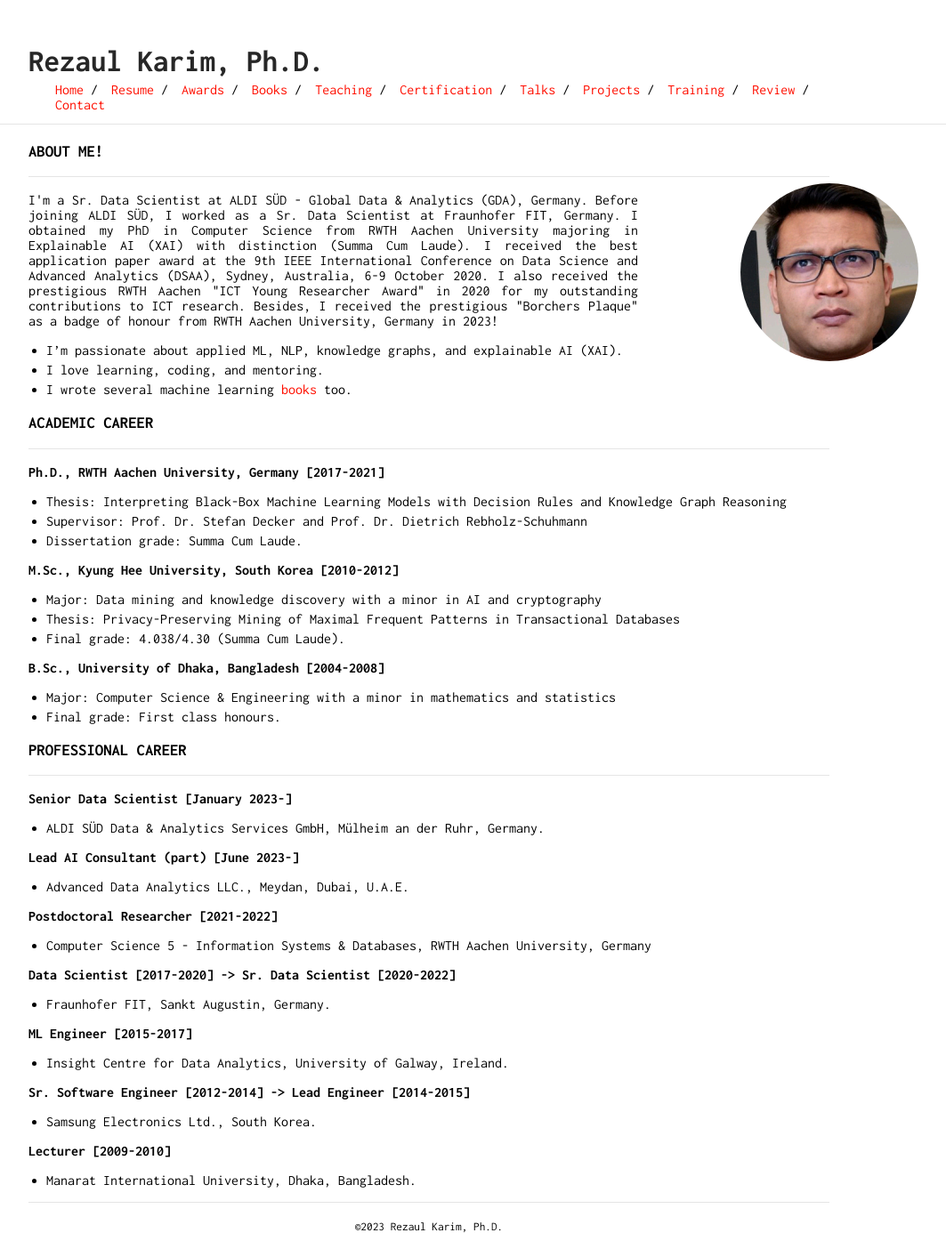
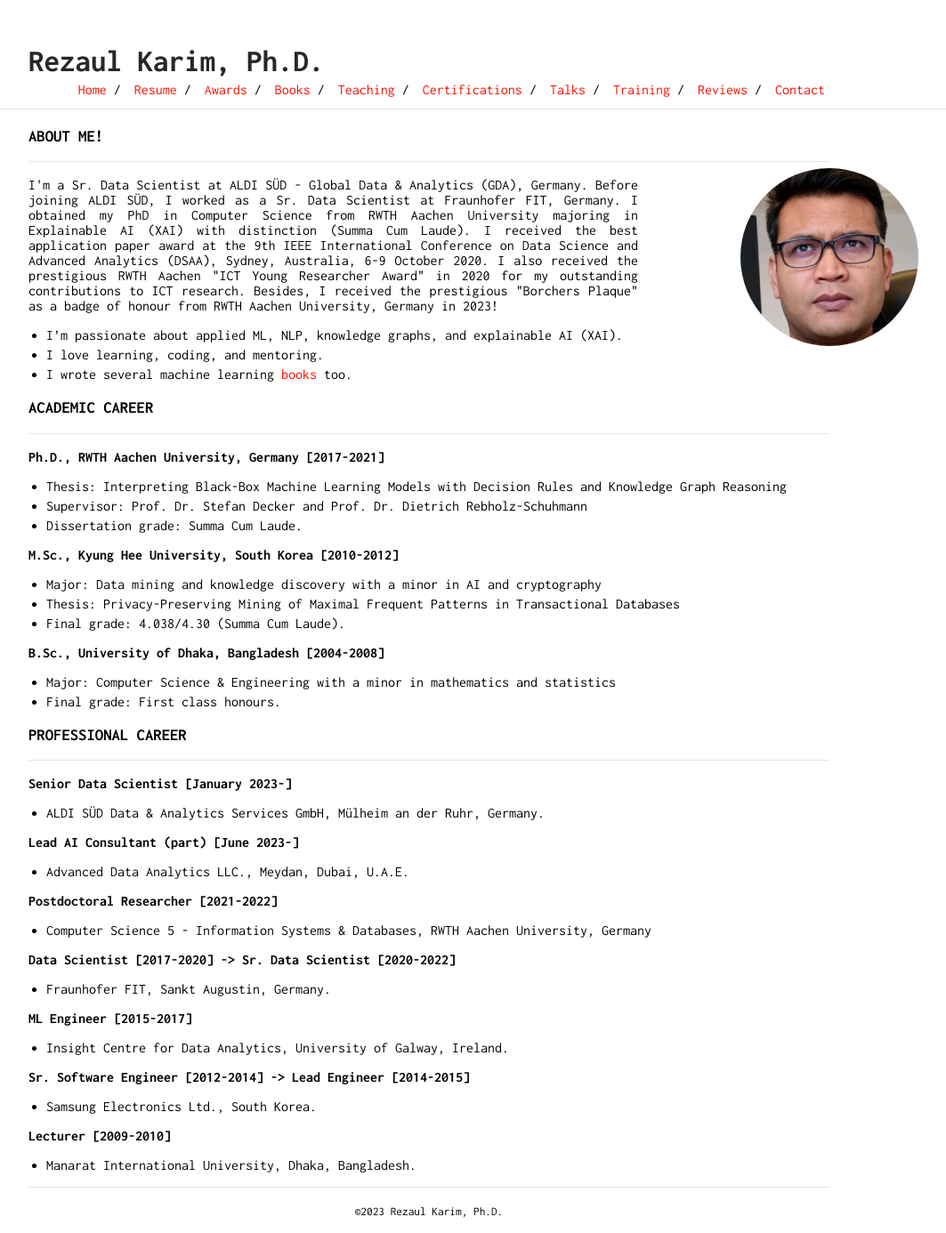
Before and after one commit to rezacsedu/rezacsedu.github.io, a Jekyll site: the page built from index.md, in a window 1280 px wide. Shown: the whole page at 89% size, without its empty margins (158-1221 px from the left). Built offline with Jekyll 4.4.1, drawn with Linux system fonts in a browser that asks for light colours; our own code applies the rules of GitHub Pages for plain Markdown files.

Commit message:
Update _config.yml

```diff
--- a/_config.yml
+++ b/_config.yml
@@ -26,15 +26,15 @@ nav:
    link: "books"
  - name: "Teaching"
    link: "teaching"
- - name: "Certification"
+ - name: "Certifications"
    link: "certifications"
  - name: "Talks"
    link: "talks"
- - name: "Projects"
-   link: "projects"
+ # - name: "Projects"
+ #   link: "projects"
  - name: "Training"
    link: "training"
- - name: "Review"
+ - name: "Reviews"
    link: "reviews"
  - name: "Contact"
    link: "contact"
```
